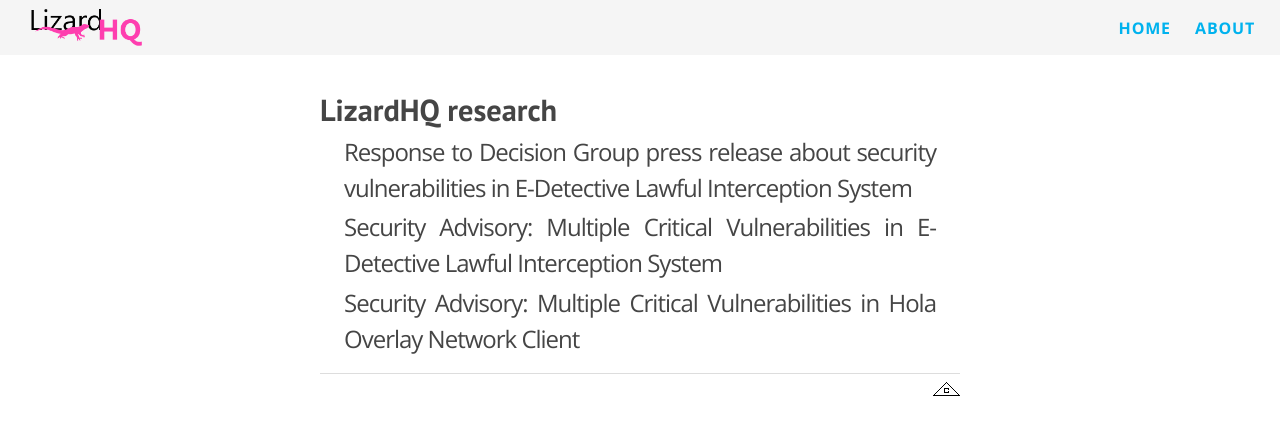
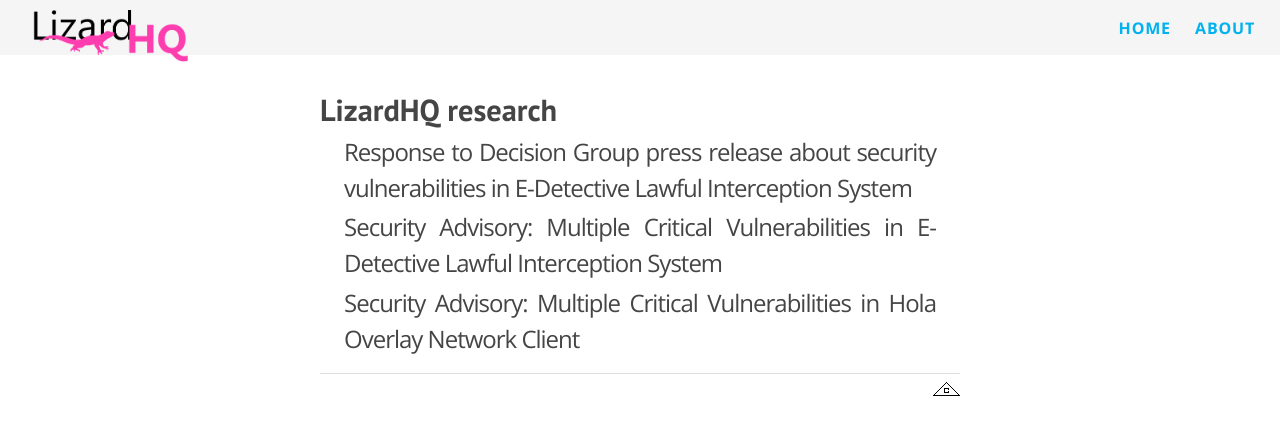
Before and after one commit to lizardhq/lizardhq-website, a Jekyll site: the page built from index.html, in a window 1280 px wide. Shown: the top 435 px of the page. Built offline with Jekyll 4.4.1, drawn with Linux system fonts in a browser that asks for light colours; nearby versions of some CDN libraries; Markdown is read by kramdown in place of the engine named in the settings.

Commit message:
update logo height

```diff
--- a/_sass/_layout.scss
+++ b/_sass/_layout.scss
@@ -10,7 +10,7 @@
     .site-header a {color: $brand-color};
 
     .logo img {
-      height: 43px;
+      height: 60px;
       float: left;
       margin-left: 25px;
       margin-top: 6px;
```
